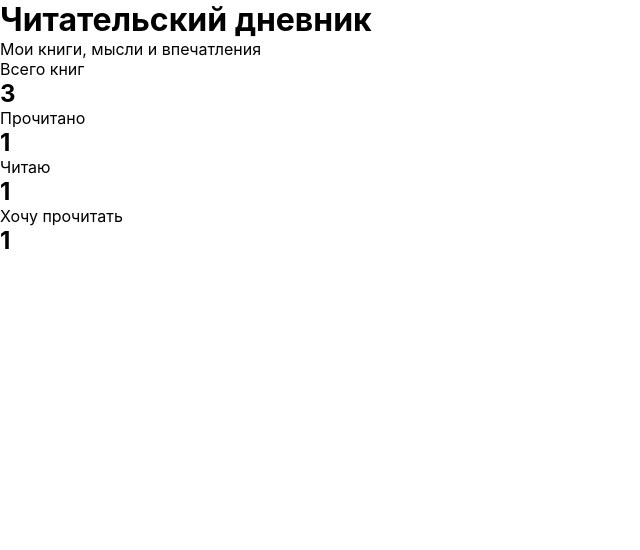
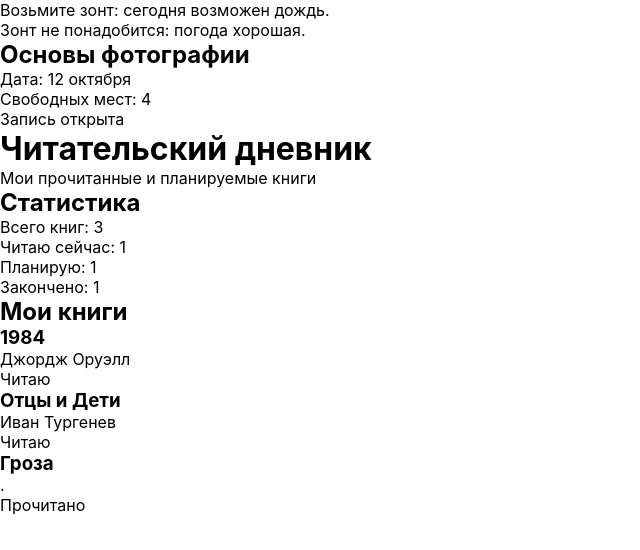
Before and after one commit to kamilagilmanova/readinglog, a React (Vite) app in the folder reading-diary/: page / in a window 1280 px wide. Shown: the top 550 px of the page, without its empty margins (0-640 px from the left). Built offline with nearby package versions, Linux system fonts and the light colour scheme.

Commit message:
4урок

```diff
--- a/reading-diary/src/App.tsx
+++ b/reading-diary/src/App.tsx
@@ -1,32 +1,62 @@
 import "./App.css";
+import WeatherAdvice from "./components/WeatherAdvice";
+import WorkshopCard from "./components/WorkshopCard"
 
 function App() {
+  const pageTitle = "Читательский дневник";
+  const pageSubtitle = "Мои прочитанные и планируемые книги";
+  const totalBook = 3;
+  const readingBook = 1;
+  const completedBook = 1;
+
+  const plannedBook = totalBook - readingBook - completedBook;
+
   return (
-    <div>
-      <h1> Читательский дневник</h1>
-      <p>Мои книги, мысли и впечатления</p>
-      <div>
-        <div>
-          <p>Всего книг</p>
-          <h2>3</h2>
+    <main className="page">
+      <WeatherAdvice/>
+      <WorkshopCard/>
+      <header className="page__header">
+        <h1 className="page__title">{pageTitle}</h1>
+        <p className="page__descr">{pageSubtitle}</p>
+      </header>
+      <section className="states">
+        <h2 className="stats__title">Статистика</h2>
+        <div className="stats__list">
+          <div className="stats__item">
+            <p>Всего книг: {totalBook}</p>
+          </div>
+          <div className="stats__item">
+            <p>Читаю сейчас: {readingBook}</p>
+          </div>
+          <div className="stats__item">
+            <p>Планирую: {plannedBook}</p>
+          </div>
+          <div className="stats__item">
+            <p>Закончено: {completedBook}</p>
+          </div>
         </div>
-
-        <div>
-          <p>Прочитано</p>
-          <h2>1</h2>
-        </div>
-
-        <div>
-          <p>Читаю</p>
-          <h2>1</h2>
-        </div>
-
-        <div>
-          <p>Хочу прочитать</p>
-          <h2>1</h2>
-        </div>
-      </div>
-    </div>
+      </section>
+      <section className="books">
+        <h2 className="books__title">Мои книги</h2>
+        <ul className="books__list">
+          <li className="books__item">
+            <h3 className="books__name">1984</h3>
+            <p className="books__author">Джордж Оруэлл</p>
+            <p className="books__status">Читаю</p>
+          </li>
+          <li className="books__item">
+            <h3 className="books__name">Отцы и Дети</h3>
+            <p className="books__author">Иван Тургенев</p>
+            <p className="books__status">Читаю</p>
+          </li>
+          <li className="books__item">
+            <h3 className="books__name">Гроза</h3>
+            <p className="books__author">.</p>
+            <p className="books__status">Прочитано</p>
+          </li>
+        </ul>
+      </section>
+    </main>
   );
 }
 
--- /dev/null
+++ b/reading-diary/src/components/WeatherAdvice.tsx
@@ -0,0 +1,20 @@
+export default function WeatherAdvice() {
+  const isRainy = true;
+  const isRainy1 = false;
+
+return (
+    <>
+      <p>
+        {isRainy
+          ? "Возьмите зонт: сегодня возможен дождь."
+          : "Зонт не понадобится: погода хорошая."}
+      </p>
+
+      <p>
+        {isRainy1
+          ? "Возьмите зонт: сегодня возможен дождь."
+          : "Зонт не понадобится: погода хорошая."}
+      </p>
+    </>
+  );
+}
--- /dev/null
+++ b/reading-diary/src/components/WorkshopCard.tsx
@@ -0,0 +1,14 @@
+export default function WorkshopCard() {
+  const workshopTitle = "Основы фотографии";
+  const workshopDate = "12 октября";
+  const availablePlaces = 4;
+
+  return (
+    <div>
+      <h2>{workshopTitle}</h2>
+      <p>Дата: {workshopDate}</p>
+      <p>Свободных мест: {availablePlaces}</p>
+      <p>{availablePlaces > 0 ? "Запись открыта" : "Свободных мест нет"}</p>
+    </div>
+  );
+}
```
